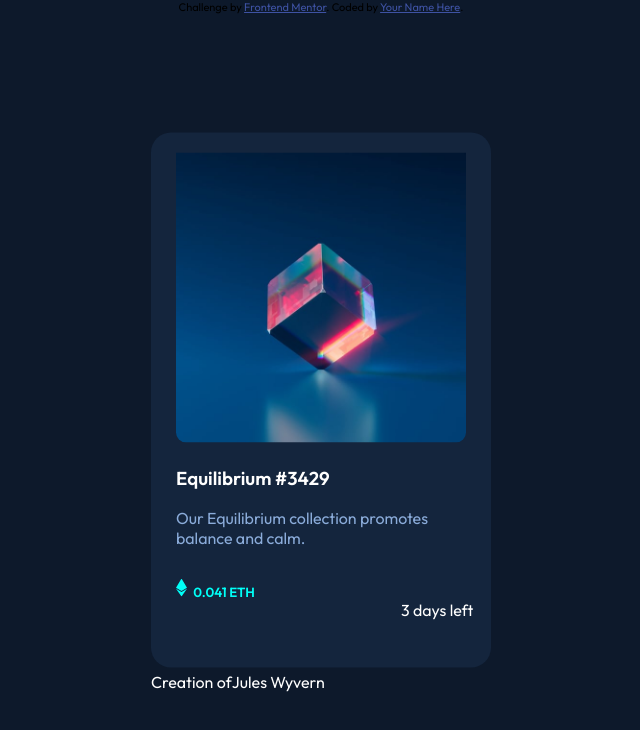
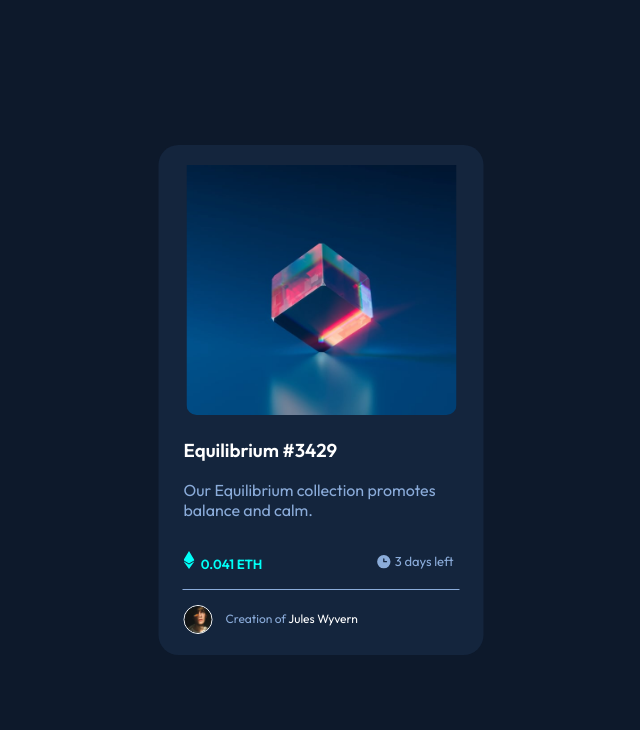
Before and after one commit to steezyza/nft-card-component, a plain HTML site: page index.html in a window 1280 px wide. Shown: the whole page, without its empty margins (319-959 px from the left). Drawn offline with Linux system fonts and the light colour scheme; a web font is replaced by a local one.

Commit message:
last commit of first attempt - long ass day

```diff
--- a/css/style.css
+++ b/css/style.css
@@ -16,8 +16,8 @@ html, body {
     top: 50%;
     left: 50%;
     transform: translate(-50%, -50%);
-    width: 340px;
-    height: 535px;
+    width: 325px;
+    height: 510px;
     background-color: hsl(216, 50%, 16%);
     color: hsl(0, 0%, 100%);
     border-radius: 20px;
@@ -29,7 +29,8 @@ header {
 
 .equilibrium {
     display: inline-block;
-    width: 290px;
+    width: 270px;
+    height: 270px;
     padding-top: 20px;
     border-radius: 10px;
 }
@@ -48,14 +49,15 @@ header {
 .section-details {
     display: flex;
     flex-direction: row;
+    width: 100%;
+    height: 40px;
 }
 
 .ethereum {
-    display: inline;
-    height: 70px;
+    display: inline-block;
+    height: 40px;
     width: 50%;
-    padding-top: 13px;
-    position: absolute;
+    padding-top: 7px;
 }
 
 .ethereum-icon {
@@ -63,7 +65,7 @@ header {
     display: inline;
     font-size: 5px;
     padding-left: 25px;
-    padding-top: 2px;
+    padding-top: 8px;
 }
 
 .ethereum-value {
@@ -74,5 +76,59 @@ header {
 }
 
 .time {
-    padding-left: 250px;
+    width: 50%;
+    display: inline-block;
+    height: 40px;
 }
+
+.time-icon {
+    display: inline;
+    float: left;
+    color: hsl(215, 51%, 70%);
+    font-size: 5px;
+    padding-left: 54px;
+    padding-top: 17px;
+}
+
+.time-remainding {
+    display: inline;
+    float: right;
+    padding-top: 4px;
+    padding-right: 30px;
+    color: hsl(215, 51%, 70%);
+    font-size: 13px;
+}
+
+.horizontal-line {
+    margin: 13px auto 0;
+    width: 85%;
+    border-bottom: 0.5px solid hsl(215, 51%, 70%);
+}
+
+footer {
+    padding-left: 25px;
+    padding-top: 15px;
+    display: flex;
+    flex-direction: row;
+    width: 85%;
+}
+
+.avatar {
+    display: inline;
+    width: 29px;
+    height: 29px;
+    border: 1px solid #fff;
+    border-radius: 50%;
+}
+
+.profile-name {
+    color: hsl(215, 51%, 70%);
+    font-size: 12px;
+    padding-left: 13px;
+    padding-bottom: 10px;
+    margin-top: 6px;
+}
+
+span {
+    color: #fff;
+}
--- a/index.html
+++ b/index.html
@@ -35,19 +35,16 @@
           <h5 class="ethereum-value">0.041 ETH</h5>
         </div>
         <div class="time">
-          <img class="time-icon" src="" alt="">
+          <img class="time-icon" src="images/icon-clock.svg" alt="clock icon">
           <p class="time-remainding"> 3 days left</p>
         </div>
       </div>
     </section>
+    <div class="horizontal-line"></div>
     <footer>
-      <img class="profile-photo" src="" alt="">
-      <p class="profile-name">Creation of<span>Jules Wyvern</span></p>
+      <img class="avatar" src="images/image-avatar.png" alt="avatar">
+      <p class="profile-name">Creation of <span>Jules Wyvern</span></p>
     </footer>
-  </div>
-  <div class="attribution">
-    Challenge by <a href="https://www.frontendmentor.io?ref=challenge" target="_blank">Frontend Mentor</a>.
-    Coded by <a href="#">Your Name Here</a>.
   </div>
 </body>
 </html>
```
